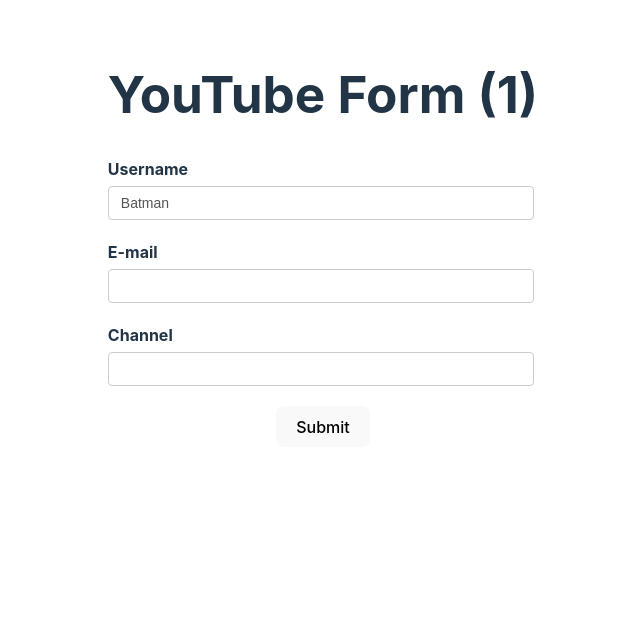
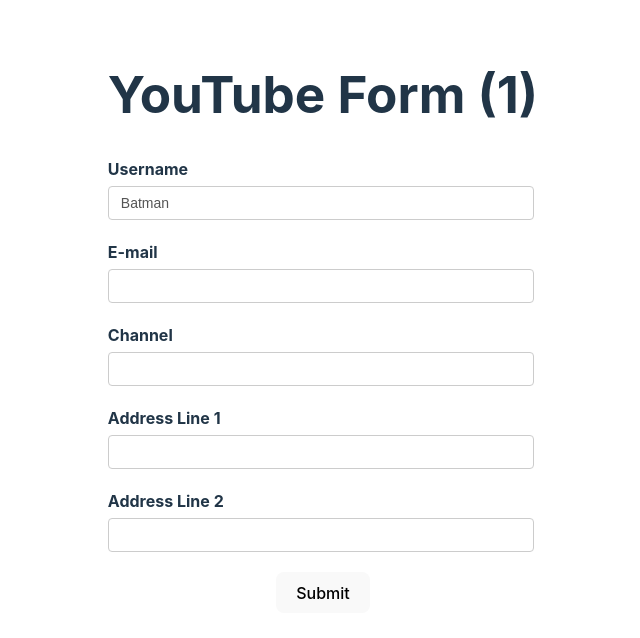
Before and after one commit to gopinav/React-Hook-Form-Tutorials, a React (Vite) app in the folder rhf-demo/: page / in a window 1280 px wide. Shown: the top 638 px of the page, without its empty margins (317-957 px from the left). Built offline with nearby package versions, Linux system fonts and the light colour scheme.

Commit message:
Object and array values

```diff
--- a/rhf-demo/src/components/RHFYouTubeForm.tsx
+++ b/rhf-demo/src/components/RHFYouTubeForm.tsx
@@ -7,6 +7,11 @@
   username: string;
   email: string;
   channel: string;
+  address: {
+    line1: string;
+    line2: string;
+  };
+  addressArray: string[];
 };
 
 export const RHFYouTubeForm = () => {
@@ -15,6 +20,11 @@
       username: "Batman",
       email: "",
       channel: "",
+      address: {
+        line1: "",
+        line2: "",
+      },
+      addressArray: ["", ""],
     },
   });
   const { register, control, handleSubmit, formState } = form;
@@ -78,6 +88,26 @@
         />
         <p className="error">{errors.channel?.message}</p>
 
+        <label htmlFor="address-line1">Address Line 1</label>
+        <input
+          type="text"
+          id="address-line1"
+          {...register("address.line1", {
+            required: { value: true, message: "Address is required" },
+          })}
+        />
+        <p className="error">{errors.address?.line1?.message}</p>
+
+        <label htmlFor="address-line2">Address Line 2</label>
+        <input
+          type="text"
+          id="address-line2"
+          {...register("address.line2", {
+            required: { value: true, message: "Address is required" },
+          })}
+        />
+        <p className="error">{errors.address?.line2?.message}</p>
+
         <button>Submit</button>
       </form>
 
```
